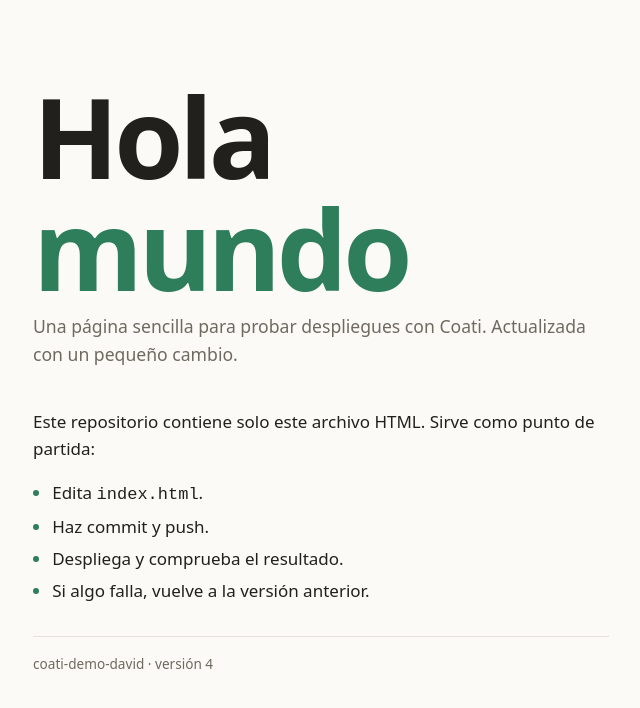
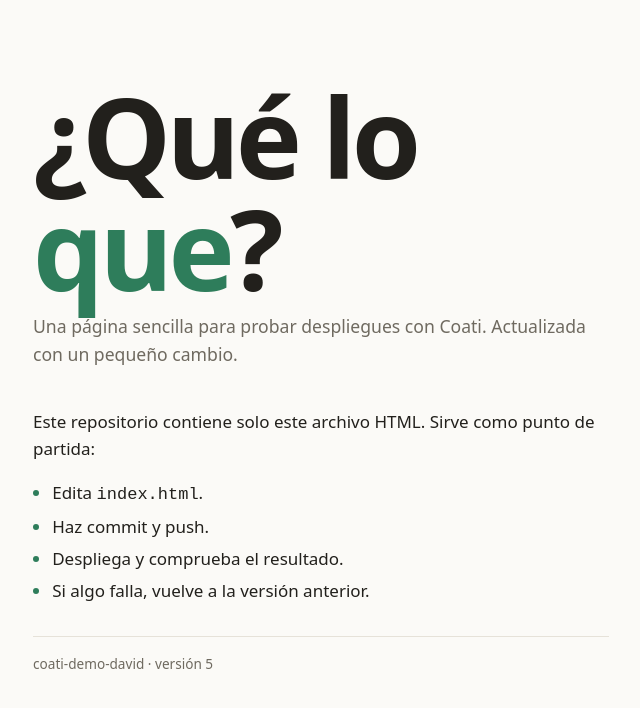
Before and after one commit to DavidAGB/coati-demo-david, a plain HTML site: page index.html in a window 1280 px wide. Shown: the whole page, without its empty margins (319-959 px from the left). Drawn offline with Linux system fonts and the light colour scheme.

Commit message:
Título «¿Qué lo que?» y versión 5
Co-Authored-By: Claude Opus 5.5 <noreply@anthropic.com>

```diff
--- a/index.html
+++ b/index.html
@@ -55,7 +55,7 @@
 </head>
 <body>
 <main>
-  <h1>Hola <span>mundo</span></h1>
+  <h1>¿Qué lo <span>que</span>?</h1>
   <p class="lead">Una página sencilla para probar despliegues con Coati. Actualizada con un pequeño cambio.</p>
 
   <p>Este repositorio contiene solo este archivo HTML. Sirve como punto de partida:</p>
@@ -66,7 +66,7 @@
     <li>Si algo falla, vuelve a la versión anterior.</li>
   </ul>
 
-  <footer>coati-demo-david · versión 4</footer>
+  <footer>coati-demo-david · versión 5</footer>
 </main>
 </body>
 </html>
```
